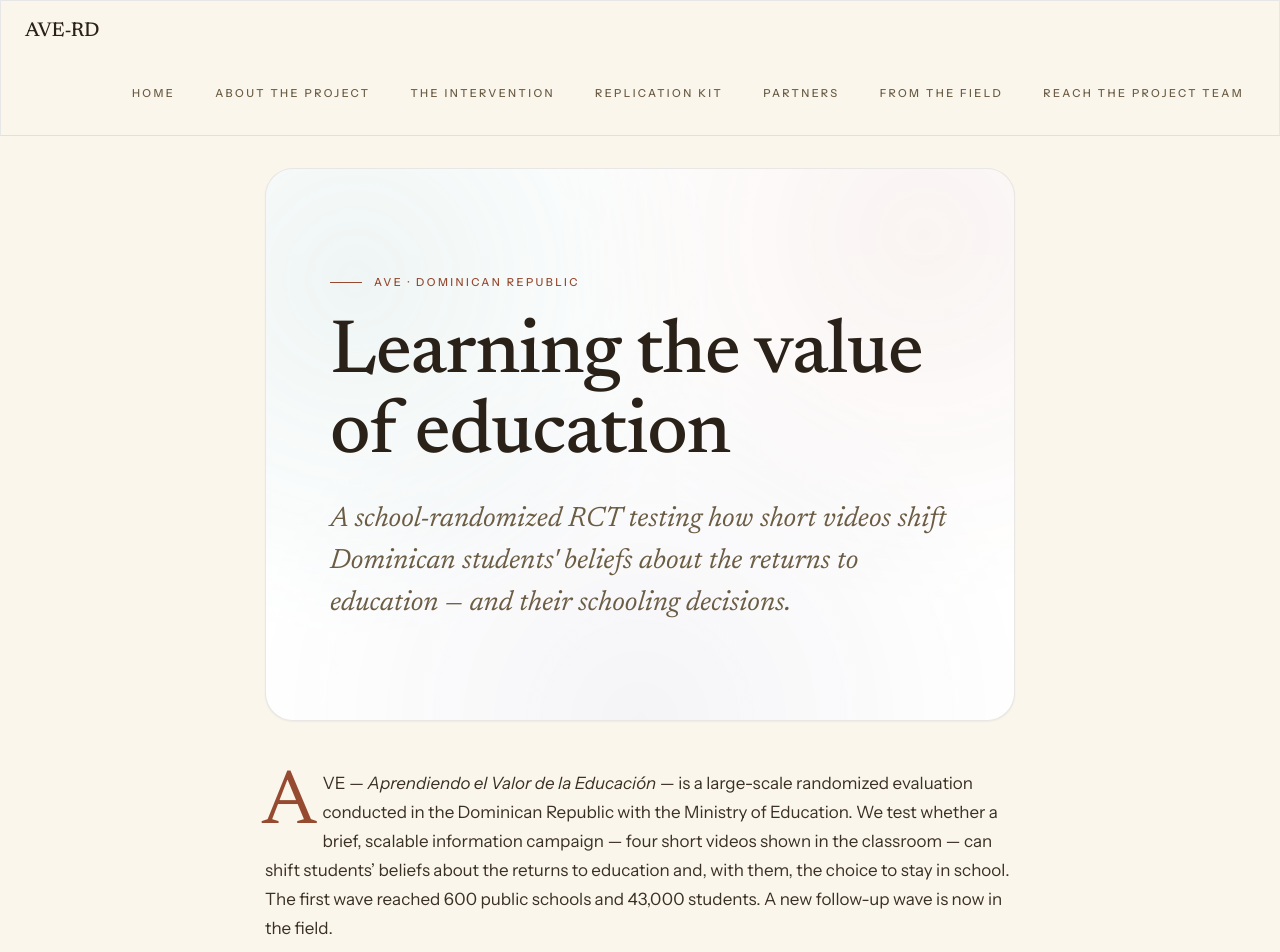
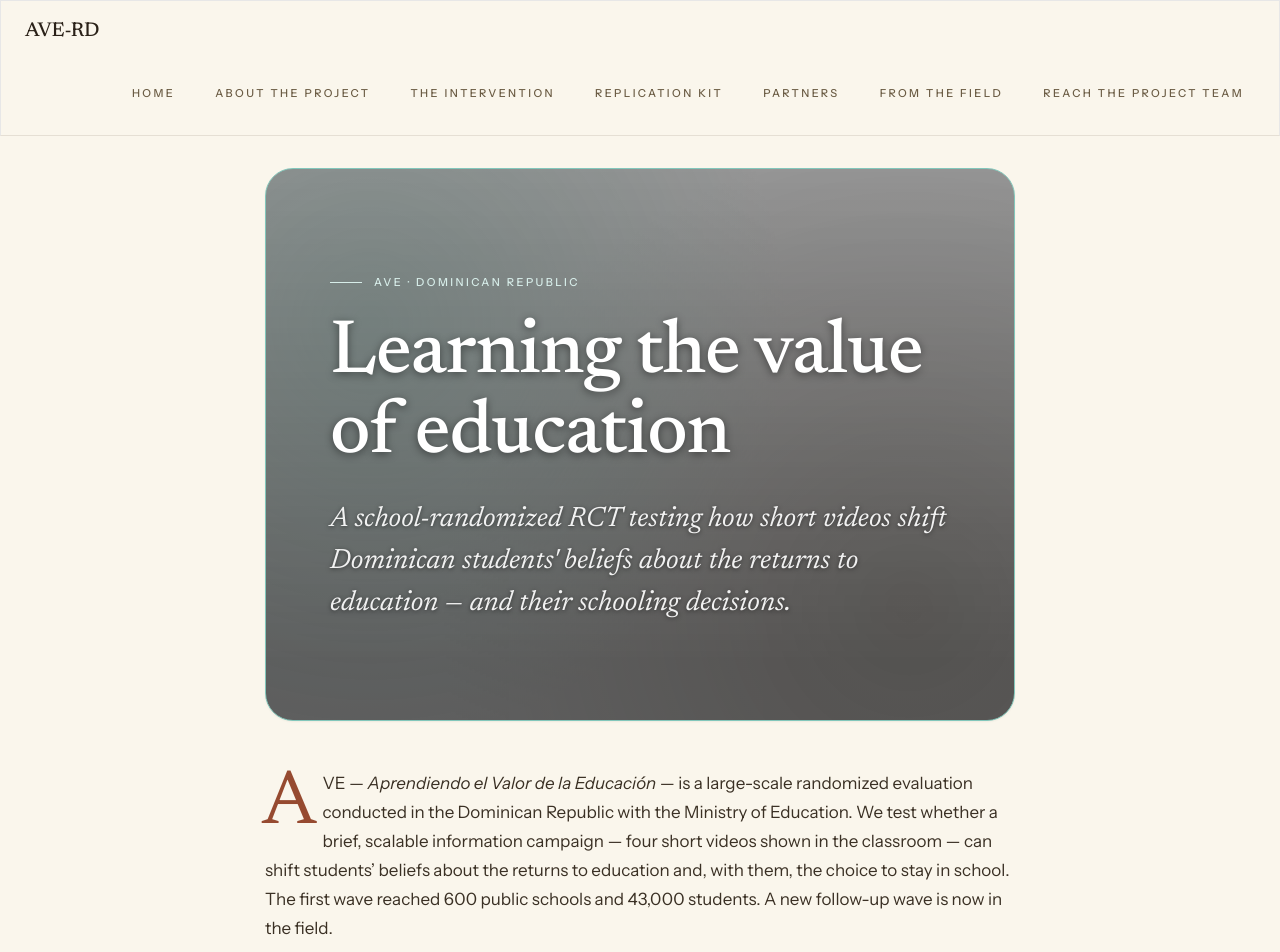
Before and after one commit to ave-rd/ave-rd.github.io, a Jekyll site: the page built from index.md, in a window 1280 px wide. Shown: the top 952 px of the page. Built offline with Jekyll 4.4.1, drawn with Linux system fonts in a browser that asks for light colours.

Commit message:
Lean into turquoise and add a painted hero variant
Hero
- New .hero--painted variant: full-bleed backdrop loaded from
  /img/hero-painting.jpg with a turquoise+ink scrim, white display
  text and a soft drop-shadow for legibility over any region. Pages
  opt in via hero-style: painted in front matter; the homepage uses
  it. When the file isn't present the variant degrades to its scrim
  and gradient ::before, so nothing is broken until the asset lands.
- Default .hero gradient palette swapped to turquoise-led: two
  turquoise stops at top-left + top-right, bole and cobalt demoted
  to bottom-corner accents. Opacity bumped from 0.55 to 0.7.
- .hero__title em (the italic accent word) now uses
  --accent-research (turquoise) instead of cobalt.

Turquoise across the chrome
- .partner-card hover border + logo-well surface → turquoise-300
  / turquoise-50.
- .numbered-list hover border → turquoise-300.
- New .signal-panel--research modifier (turquoise-50 surface,
  turquoise-300 border, turquoise-700 eyebrow). Applied to the
  homepage "Now: 2025–2027 follow-up wave" block.

Photo gallery — archival treatment
- 24 disparate photos now render in black-and-white with a soft
  turquoise-to-ink duotone scrim by default; full color and detail
  return on hover/focus alongside the existing zoom and shadow
  lift. Gives the gallery a single coherent visual key without
  losing the documentary feel.

```diff
--- a/_layouts/page.html
+++ b/_layouts/page.html
@@ -7,7 +7,7 @@ layout: default
         <div class="col-lg-8 col-lg-offset-2 col-md-10 col-md-offset-1">
 
             {% if page.title %}
-            <header class="hero">
+            <header class="hero{% if page.hero-style %} hero--{{ page.hero-style }}{% endif %}">
                 <div class="hero__inner">
                     <div class="hero__eyebrow">{% if page.eyebrow %}{{ page.eyebrow }}{% else %}AVE-RD{% endif %}</div>
                     <h1 class="hero__title">{{ page.title }}</h1>
--- a/_sass/_components.scss
+++ b/_sass/_components.scss
@@ -88,14 +88,14 @@ main li + li { margin-top: $space-3; }
   &:hover {
     box-shadow: var(--shadow-md);
     transform: translateY(-2px);
-    border-color: var(--cobalt-300);
+    border-color: var(--turquoise-300);
   }
 
   &__logo {
     display: flex;
     align-items: center;
     justify-content: center;
-    background: var(--bg-alt);
+    background: var(--turquoise-50);
     border-radius: var(--radius-tile);
     padding: $space-5;
     min-height: 110px;
@@ -302,6 +302,10 @@ main li + li { margin-top: $space-3; }
 }
 
 // ----- Photo gallery (CSS grid) -----
+// Archival treatment: photos render in black-and-white with a faint
+// turquoise duotone tint by default. On hover/focus, color returns and
+// the tile lifts. Gives 24 disparate photographs a single coherent
+// visual key without losing the documentary feel.
 .photo-gallery {
   display: grid;
   grid-template-columns: repeat(auto-fill, minmax(220px, 1fr));
@@ -314,15 +318,35 @@ main li + li { margin-top: $space-3; }
 
   a {
     display: block;
+    position: relative;
     aspect-ratio: 3 / 2;
     overflow: hidden;
     border-radius: var(--radius-tile);
-    background: var(--bg-alt);
+    background: var(--turquoise-50);
     box-shadow: var(--shadow-sm);
     transition: box-shadow var(--duration-normal) var(--ease-out);
 
     &:hover,
     &:focus { box-shadow: var(--shadow-md); }
+
+    // Soft turquoise scrim that sits on top of the desaturated image.
+    // Recedes on hover so the full color and detail come through.
+    &::after {
+      content: "";
+      position: absolute;
+      inset: 0;
+      pointer-events: none;
+      background: linear-gradient(
+        180deg,
+        #{rgba($turquoise-700, 0.10)} 0%,
+        #{rgba($ink-800, 0.18)} 100%
+      );
+      mix-blend-mode: multiply;
+      opacity: 1;
+      transition: opacity var(--duration-normal) var(--ease-out);
+    }
+    &:hover::after,
+    &:focus::after { opacity: 0; }
   }
 
   img {
@@ -330,11 +354,16 @@ main li + li { margin-top: $space-3; }
     height: 100%;
     object-fit: cover;
     display: block;
-    transition: transform 0.5s var(--ease-out);
+    filter: grayscale(1) contrast(1.04) brightness(0.98);
+    transition: transform 0.5s var(--ease-out),
+                filter var(--duration-normal) var(--ease-out);
   }
 
   a:hover img,
-  a:focus img { transform: scale(1.04); }
+  a:focus img {
+    transform: scale(1.04);
+    filter: grayscale(0) contrast(1) brightness(1);
+  }
 }
 
 // ----- Stat strip -----
@@ -411,7 +440,7 @@ main li + li { margin-top: $space-3; }
   }
 
   &:hover {
-    border-color: var(--cobalt-300);
+    border-color: var(--turquoise-300);
     box-shadow: var(--shadow-md);
   }
 
@@ -473,6 +502,17 @@ main li + li { margin-top: $space-3; }
   }
 }
 
+// Research / forward-looking variant — turquoise left rule, soft turquoise surface
+.signal-panel--research {
+  background: var(--turquoise-50);
+  border-color: var(--turquoise-300);
+  border-left-color: var(--accent-research);
+
+  .eyebrow {
+    color: var(--turquoise-700);
+  }
+}
+
 // ----- Reveal-on-scroll wrapper -----
 .reveal {
   opacity: 0;
--- a/_sass/_hero.scss
+++ b/_sass/_hero.scss
@@ -1,8 +1,15 @@
 // ============================================================
 // Editorial hero
-// Parchment-card surface with three soft radial gradients
-// (turquoise top-left, bole top-right, cobalt bottom-center).
-// Eyebrow → serif title → italic lede.
+//
+// Two variants:
+//   .hero            Parchment-card with three soft radial
+//                    gradients. Default for content pages.
+//   .hero--painted   Painted backdrop (e.g. Caribbean oil) with
+//                    a soft scrim. Used on the homepage when
+//                    img/hero-painting.jpg is present.
+//
+// Both wrap an .hero__inner (or .container) with eyebrow → serif
+// title → italic lede.
 // ============================================================
 
 .hero {
@@ -20,11 +27,14 @@
     position: absolute;
     inset: 0;
     pointer-events: none;
-    opacity: 0.55;
+    opacity: 0.7;
     background:
-      radial-gradient(circle at 12% 20%, #{rgba($turquoise-500, 0.18)}, transparent 45%),
-      radial-gradient(circle at 88% 12%, #{rgba($bole-500, 0.12)},      transparent 45%),
-      radial-gradient(circle at 50% 100%, #{rgba($cobalt-500, 0.10)},    transparent 60%);
+      // Turquoise leads — Caribbean sea + Iznik turquoise
+      radial-gradient(circle at 14% 22%, #{rgba($turquoise-500, 0.28)}, transparent 50%),
+      radial-gradient(circle at 92% 14%, #{rgba($turquoise-300, 0.22)}, transparent 50%),
+      // Bole + cobalt stay as supporting accents
+      radial-gradient(circle at 84% 88%, #{rgba($bole-500, 0.14)},      transparent 45%),
+      radial-gradient(circle at 18% 92%, #{rgba($cobalt-500, 0.10)},     transparent 55%);
   }
 
   > .container,
@@ -35,6 +45,51 @@
   }
 }
 
+// ----- Painted hero (uses img/hero-painting.jpg when present) -----
+.hero--painted {
+  min-height: 360px;
+  background:
+    linear-gradient(180deg, rgba(0, 0, 0, 0.05) 0%, rgba(0, 0, 0, 0.40) 90%),
+    url('/img/hero-painting.jpg') center / cover no-repeat;
+  border-color: var(--turquoise-300);
+
+  // Replace the radial wash with a turquoise-tinted scrim that
+  // keeps the palette consistent over the painting.
+  &::before {
+    opacity: 0.6;
+    background:
+      radial-gradient(circle at 14% 28%, #{rgba($turquoise-700, 0.40)}, transparent 55%),
+      radial-gradient(circle at 86% 80%, #{rgba($ink-900, 0.35)},        transparent 60%);
+  }
+
+  // Text reads white over the painting, with a soft drop-shadow
+  // for legibility against any palette region.
+  .hero__eyebrow {
+    color: var(--turquoise-100);
+    &::before { background: var(--turquoise-100); }
+  }
+  .hero__title {
+    color: #fff;
+    text-shadow: 0 2px 8px rgba(0, 0, 0, 0.45);
+
+    em {
+      color: var(--turquoise-100);
+      font-style: italic;
+    }
+  }
+  .hero__lede {
+    color: rgba(255, 255, 255, 0.92);
+    text-shadow: 0 1px 4px rgba(0, 0, 0, 0.5);
+  }
+}
+@media (min-width: $bp-sm) {
+  .hero--painted { min-height: 480px; }
+}
+@media (min-width: $bp-md) {
+  .hero--painted { min-height: 540px; }
+}
+
+// ----- Hero pieces -----
 @media (min-width: $bp-sm) {
   .hero {
     padding: $space-10 $space-9;
@@ -71,7 +126,7 @@
 
   em {
     font-style: italic;
-    color: var(--primary);
+    color: var(--accent-research);
   }
 }
 @media (min-width: $bp-sm) {
--- a/index.md
+++ b/index.md
@@ -152,7 +153,7 @@ eyebrow: "AVE · Dominican Republic"
   </p>
 </div>
 
-<div class="signal-panel reveal">
+<div class="signal-panel signal-panel--research reveal">
   <div class="eyebrow">In the field</div>
   <p>
     <strong>Research questions.</strong>
```
Also changed, not shown: other parts of index.md (+1 -0 lines).
